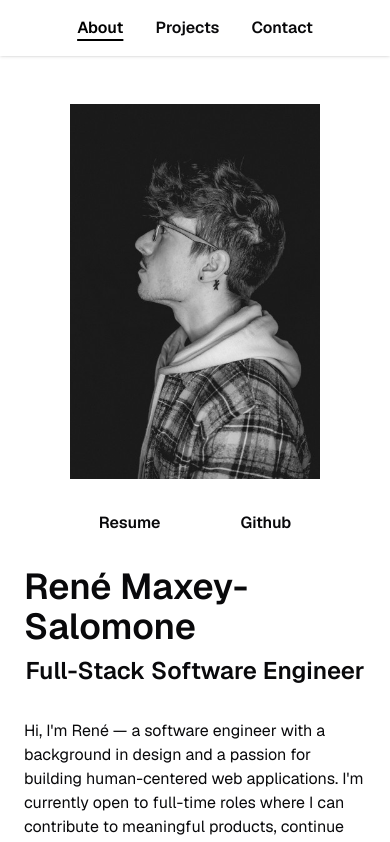
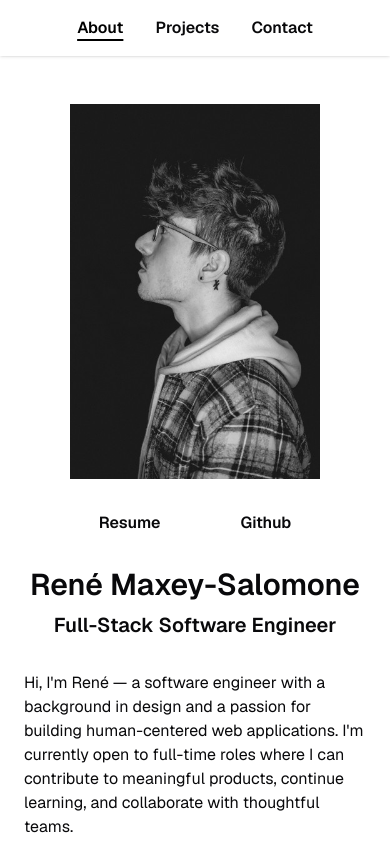
Before and after one commit to ReneMSdev/portfolio-website, a Next.js app: page / in a window 390 px wide. Shown: the top 842 px of the page. Built offline with nearby package versions, Linux system fonts and the light colour scheme.

Commit message:
changed size of H1/H2 on mobile screens

```diff
--- a/src/app/page.js
+++ b/src/app/page.js
@@ -36,8 +36,8 @@ export default function Home() {
 
       {/* Text Column - below image on small screens, left on md+ */}
       <div className='order-2 md:order-1 flex flex-col items-center md:items-start pb-20'>
-        <h1 className='text-4xl font-semibold'>René Maxey-Salomone</h1>
-        <h2 className='text-2xl mt-2 font-semibold'>Full-Stack Software Engineer</h2>
+        <h1 className='text-3xl md:text-4xl font-semibold'>René Maxey-Salomone</h1>
+        <h2 className='text-xl md:text-2xl mt-2 font-semibold'>Full-Stack Software Engineer</h2>
 
         <p className='max-w-md pt-8'>
           Hi, I&apos;m René &mdash; a software engineer with a background in design and a passion
```
